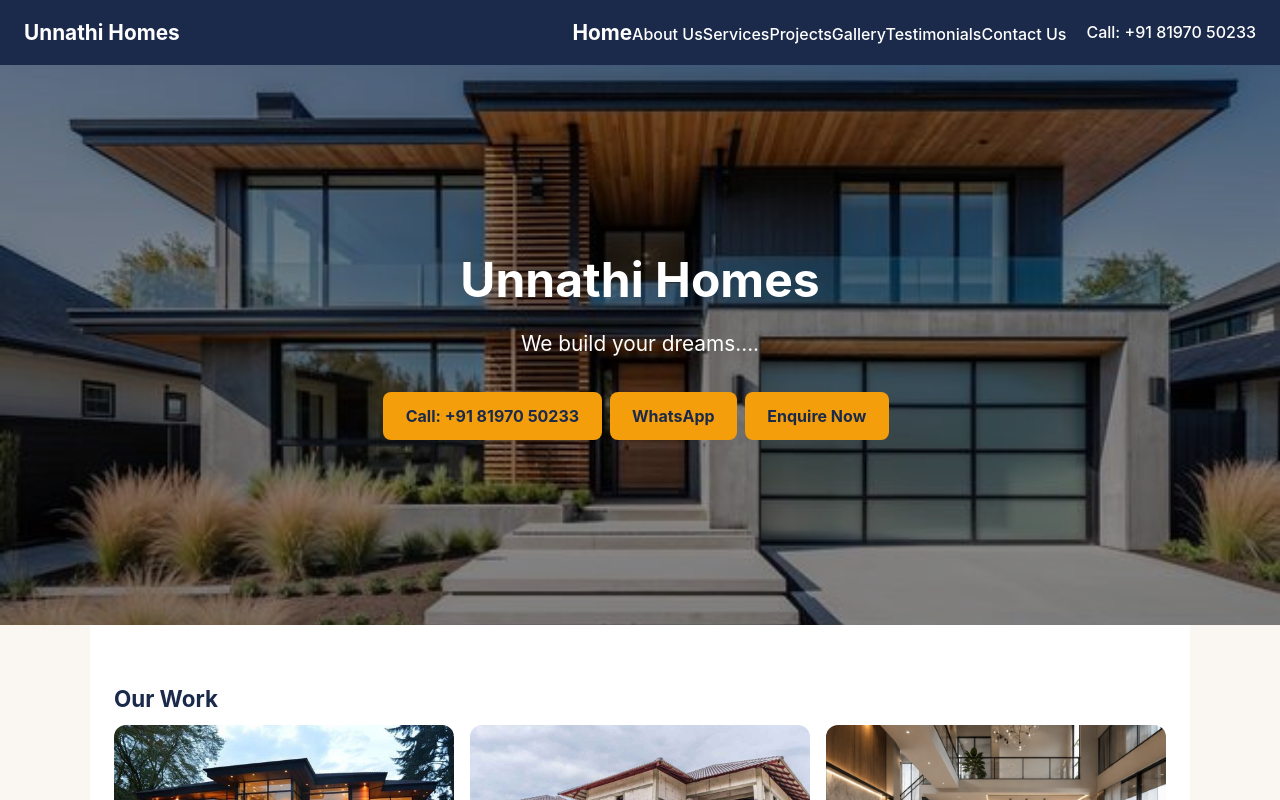
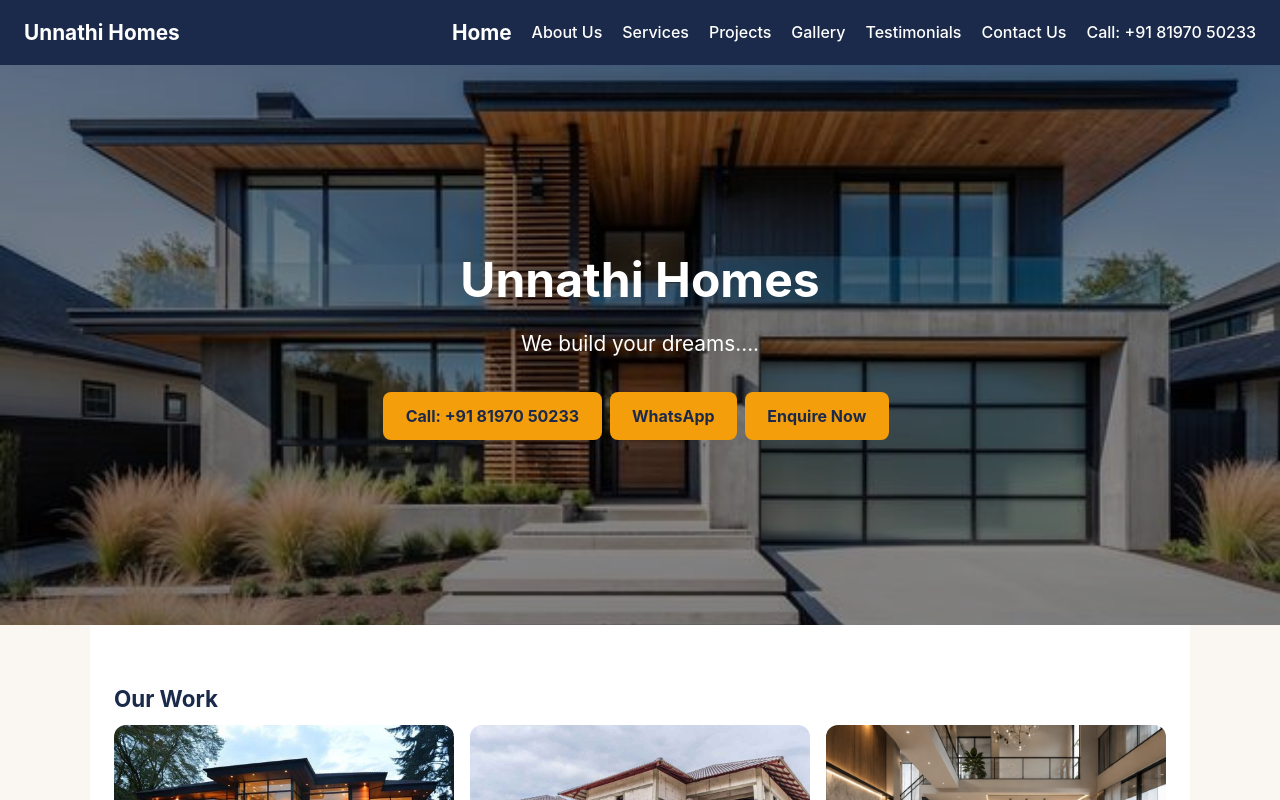
Before and after one commit to ullas2007/unnathi-homes, a React (Vite) app: page / in a window 1280 px wide. Shown: the top 800 px of the page. Built offline with nearby package versions, Linux system fonts and the light colour scheme.

Commit message:
Fix navbar links spacing: make .nav-links a flex row with a gap

```diff
--- a/src/App.css
+++ b/src/App.css
@@ -253,3 +253,11 @@ footer p {
     grid-template-columns: 1fr;
   }
 }
+
+/* Nav links */
+.nav-links {
+  display: flex;
+  flex-wrap: wrap;
+  align-items: center;
+  gap: 0.5rem 1.25rem;
+}
```
